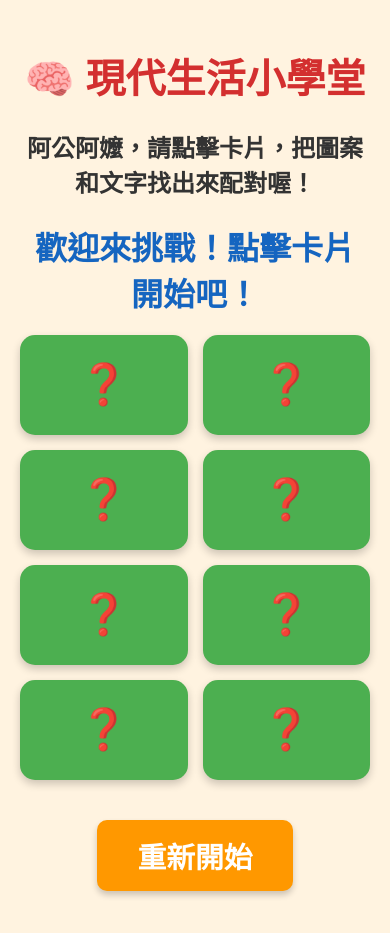
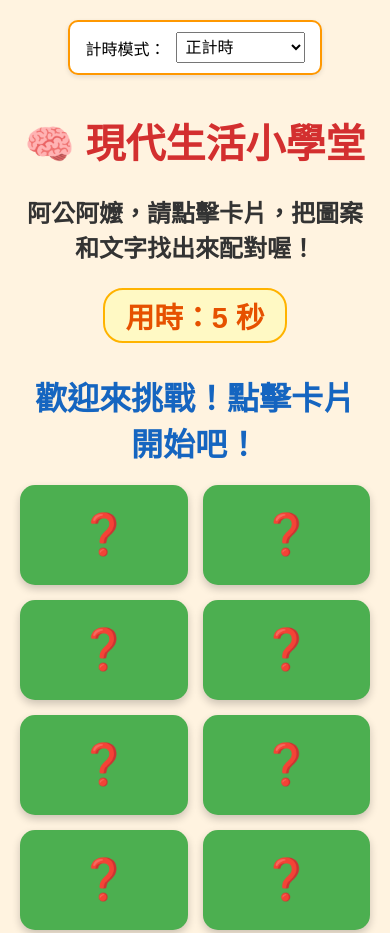
Before and after one commit to sony0505/memory-game, a plain HTML site: page index.html in a window 390 px wide. Shown: the top 933 px of the page. Before the commit the page ends 911 px from the top, so only its background shows below. Drawn offline with Linux system fonts and the light colour scheme.

Commit message:
計時器

```diff
--- a/index.html
+++ b/index.html
@@ -9,9 +9,19 @@
 </head>
 <body>
 
+    <!-- 右上角設定介面 -->
+    <div class="settings-container">
+        <label for="mode-select">計時模式：</label>
+        <select id="mode-select" onchange="initGame()">
+            <option value="up">正計時</option>
+            <option value="down">倒計時 (40秒)</option>
+        </select>
+    </div>
+
     <h1>🧠 現代生活小學堂</h1>
     <p>阿公阿嬤，請點擊卡片，把圖案和文字找出來配對喔！</p>
 
+    <div id="timer-display">時間：0 秒</div>
     <div id="message-box">歡迎來挑戰！</div>
 
     <div class="game-board" id="game-board">
--- a/script.js
+++ b/script.js
@@ -10,6 +10,64 @@ let cardData = [];
 let flippedCards = [];
 let matchedCount = 0;
 let isProcessing = false;
+let timerInterval = null;
+let secondsElapsed = 0;
+let gameMode = "up"; // 'up' 代表正計時，'down' 代表倒計時
+const COUNTDOWN_TIME = 40; // 倒計時秒數設定
+
+function startTimer() {
+    // 先清除舊的計時器（如果有的話）
+    stopTimer();
+
+    // 從下拉選單獲取目前模式
+    const modeSelect = document.getElementById('mode-select');
+    gameMode = modeSelect ? modeSelect.value : "up";
+
+    // 根據模式設定初始時間
+    if (gameMode === "down") {
+        secondsElapsed = COUNTDOWN_TIME;
+    } else {
+        secondsElapsed = 0;
+    }
+
+    updateTimerUI();
+
+    timerInterval = setInterval(() => {
+        if (gameMode === "down") {
+            secondsElapsed--;
+            if (secondsElapsed <= 0) {
+                handleGameOver(false);
+            }
+        } else {
+            secondsElapsed++;
+        }
+        updateTimerUI();
+    }, 1000);
+}
+
+function stopTimer() {
+    if (timerInterval) {
+        clearInterval(timerInterval);
+        timerInterval = null;
+    }
+}
+
+function updateTimerUI() {
+    const label = gameMode === "down" ? "剩餘時間" : "用時";
+    document.getElementById('timer-display').innerText = `${label}：${secondsElapsed} 秒`;
+}
+
+function handleGameOver(isWin) {
+    stopTimer();
+    isProcessing = true; // 鎖定操作
+    const msgBox = document.getElementById('message-box');
+
+    if (!isWin) {
+        const failMsg = "時間到！失敗了，再試一次吧！阿公阿嬤加油！";
+        msgBox.innerText = failMsg;
+        speak(failMsg);
+    }
+}
 
 function prepareCards() {
     cardData = [];
@@ -101,9 +159,12 @@ function checkMatch() {
         isProcessing = false;
 
         if (matchedCount === cardData.length) {
+            handleGameOver(true);
             setTimeout(() => {
-                msgBox.innerText = "🎉 太棒了！全部過關！阿公阿嬤好厲害！";
-                speak("太棒了！全部過關！阿公阿嬤好厲害！");
+                const totalUsed = gameMode === "down" ? COUNTDOWN_TIME - secondsElapsed : secondsElapsed;
+                const finishMsg = `🎉 太棒了！全部過關！一共花了 ${totalUsed} 秒！阿公阿嬤好厲害！`;
+                msgBox.innerText = finishMsg;
+                speak(finishMsg);
             }, 1000);
         }
     } else {
@@ -128,6 +189,7 @@ function initGame() {
     isProcessing = false;
     document.getElementById('message-box').innerText = "歡迎來挑戰！點擊卡片開始吧！";
     window.speechSynthesis.cancel();
+    startTimer(); // 開始新的計時
     createBoard();
 }
 
--- a/style.css
+++ b/style.css
@@ -14,6 +14,34 @@ p {
     font-size: 1.5rem;
     color: #333;
     font-weight: bold;
+}
+.settings-container {
+    position: absolute;
+    top: 20px;
+    right: 20px;
+    background-color: #fff;
+    padding: 10px 15px;
+    border-radius: 10px;
+    box-shadow: 0 2px 5px rgba(0,0,0,0.1);
+    border: 2px solid #FF9800;
+    display: flex;
+    align-items: center;
+    gap: 10px;
+}
+.settings-container select {
+    padding: 5px;
+    font-size: 1rem;
+}
+#timer-display {
+    font-size: 1.8rem;
+    color: #E65100;
+    background-color: #FFF9C4;
+    display: inline-block;
+    padding: 5px 20px;
+    border-radius: 20px;
+    margin-bottom: 10px;
+    font-weight: bold;
+    border: 2px solid #FFB300;
 }
 .game-board {
     display: grid;
@@ -82,6 +110,11 @@ button:hover {
     background-color: #F57C00;
 }
 @media (max-width: 600px) {
+    .settings-container {
+        position: static;
+        display: inline-flex;
+        margin-bottom: 10px;
+    }
     .game-board {
         grid-template-columns: repeat(2, 1fr);
     }
```
Also changed, not shown: 1 other file.
